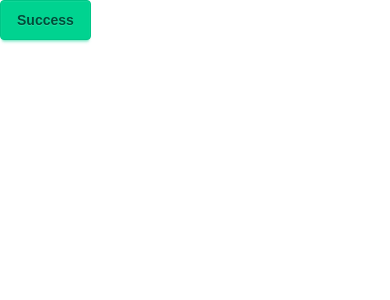
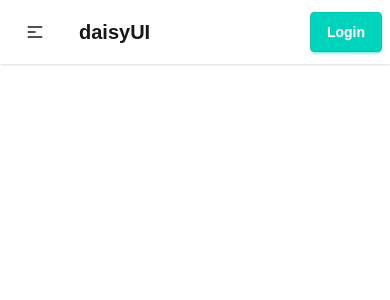
Before and after one commit to tawhid3482/Tuition-Frontend, a Next.js app: page /about in a window 390 px wide. Shown: the top 300 px of the page. Built offline with nearby package versions, Linux system fonts and the light colour scheme.

Commit message:
login&register folder added

```diff
--- a/src/components/Shared/Navbar/page.tsx
+++ b/src/components/Shared/Navbar/page.tsx
@@ -1,9 +1,75 @@
+import React from 'react';
 
-const Navbar = () => {
+const Navbar: React.FC = () => {
     return (
-        <div>
-<button className="btn btn-success">Success</button>
+        <div className="navbar bg-base-100 shadow-sm">
+            {/* Navbar Start */}
+            <div className="navbar-start">
+                <div className="dropdown">
+                    {/* Mobile Dropdown Button */}
+                    <div
+                        tabIndex={0}
+                        role="button"
+                        className="btn btn-ghost lg:hidden"
+                    >
+                        <svg
+                            xmlns="http://www.w3.org/2000/svg"
+                            className="h-5 w-5"
+                            fill="none"
+                            viewBox="0 0 24 24"
+                            stroke="currentColor"
+                        >
+                            <path
+                                strokeLinecap="round"
+                                strokeLinejoin="round"
+                                strokeWidth={2}
+                                d="M4 6h16M4 12h8m-8 6h16"
+                            />
+                        </svg>
+                    </div>
 
+                    {/* Mobile Menu */}
+                    <ul
+                        tabIndex={-1}
+                        className="menu menu-sm dropdown-content bg-base-100 rounded-box z-10 mt-3 w-52 p-2 shadow"
+                    >
+                        <li><a href="#">Item 1</a></li>
+                        <li>
+                            <a href="#">Parent</a>
+                            <ul className="p-2">
+                                <li><a href="#">Submenu 1</a></li>
+                                <li><a href="#">Submenu 2</a></li>
+                            </ul>
+                        </li>
+                        <li><a href="#">Item 3</a></li>
+                    </ul>
+                </div>
+
+                {/* Logo */}
+                <a className="btn btn-ghost text-xl">daisyUI</a>
+            </div>
+
+            {/* Navbar Center - Desktop */}
+            <div className="navbar-center hidden lg:flex">
+                <ul className="menu menu-horizontal px-1">
+                    <li><a href="#">Item 1</a></li>
+                    <li>
+                        <details>
+                            <summary>Parent</summary>
+                            <ul className="p-2 bg-base-100 w-40 z-10">
+                                <li><a href="#">Submenu 1</a></li>
+                                <li><a href="#">Submenu 2</a></li>
+                            </ul>
+                        </details>
+                    </li>
+                    <li><a href="#">Item 3</a></li>
+                </ul>
+            </div>
+
+            {/* Navbar End */}
+            <div className="navbar-end">
+                <button className='btn btn-accent text-white'>Login</button>
+            </div>
         </div>
     );
 };
```
